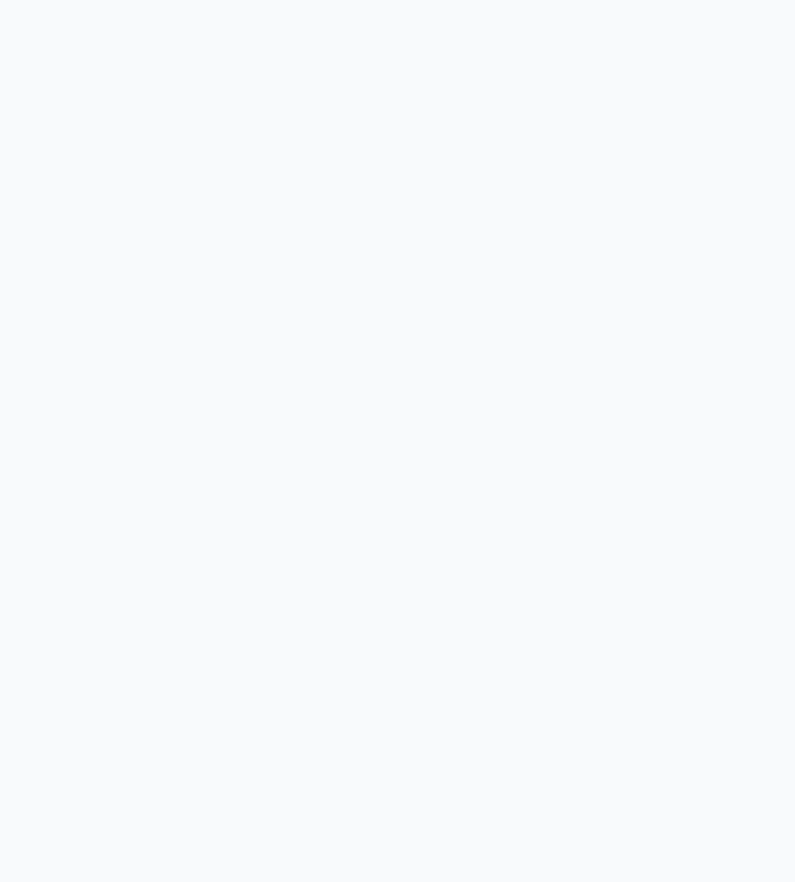
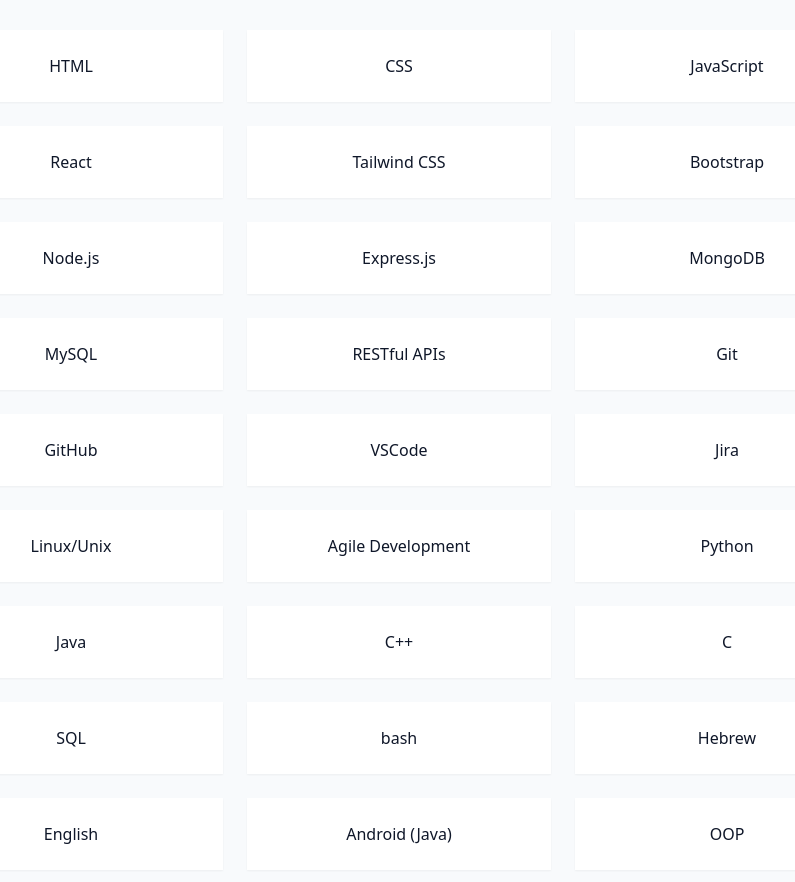
Before and after one commit to Amit-Bruhim/My_Portfolio, a React (Vite) app: page / in a window 1280 px wide. Shown: the part 1660-2542 px from the top of the page, without its empty margins (241-1036 px from the left). Before the commit the page ends 1506 px from the top, so only its background shows below. Built offline with nearby package versions, Linux system fonts and the light colour scheme.

Commit message:
skiils are seen

```diff
--- /dev/null
+++ b/src/components/SkillsSection.jsx
@@ -0,0 +1,71 @@
+
+
+const skills = [
+    // Frontend
+    {name: "HTML", category: "frontend"},
+    {name: "CSS", category: "frontend"},
+    {name: "JavaScript", category: "frontend"},
+    {name: "React", category: "frontend"},
+    {name: "Tailwind CSS", category: "frontend"},
+    {name: "Bootstrap", category: "frontend"},
+
+    // Backend
+    {name: "Node.js", category: "backend"},
+    {name: "Express.js", category: "backend"},
+    {name: "MongoDB", category: "backend"},
+    {name: "MySQL", category: "backend"},
+    {name: "RESTful APIs", category: "backend"},
+
+
+    // Tools
+    {name: "Git", category: "tools"},
+    {name: "GitHub", category: "tools"},
+    {name: "VSCode", category: "tools"},
+    {name: "Jira", category: "tools"},
+    {name: "Linux/Unix", category: "tools"},
+    {name: "Agile Development", category: "tools"},
+
+
+    // Programming Languages
+    {name: "Python", category: "programming languages"},
+    {name: "Java", category: "programming languages"},
+    {name: "C++", category: "programming languages"},
+    {name: "C", category: "programming languages"},
+    {name: "SQL", category: "programming languages"},
+    {name: "bash", category: "programming languages"},
+
+
+    // Languages
+    {name: "Hebrew", category: "languages"},
+    {name: "English", category: "languages"},
+
+    // Other
+    {name: "Android (Java)", category: "other"},
+    {name: "OOP", category: "backend"},
+
+]
+
+export const SkillsSection = () => {
+    return <section id="skills" className="py-24 px-4 relative bg-secondary/30">
+        <div className="container mx-auto max-w-5xl">
+            <h2 className="text 3-xl md:text-4xl font-bold mb-12 text-center">
+                My <span className="text-primary"> Skills</span>
+            </h2>
+
+            <div className="grid grid-cols-1 sm:grid-cols-2 lg:grid-cols-3 gap-6">
+                {skills.map((skill, key) => (
+                    <div
+                        key={key}
+                        className="bg-card p-6 tounded-lg shadow-xs card-hover"
+                    >
+                        <h3>{skill.name}</h3>
+                    </div>
+                )
+            )}
+
+
+            </div>
+
+        </div>
+    </section>
+}
--- a/src/pages/Home.jsx
+++ b/src/pages/Home.jsx
@@ -3,6 +3,7 @@
 import { StarBackground } from "@/components/StarBackground";
 import { HeroSection } from "@/components/HeroSection";
 import { AboutSection } from "../components/AboutSection";
+import { SkillsSection } from "../components/SkillsSection";
 
 
 
@@ -20,6 +21,7 @@
         <main>
             <HeroSection/>
             <AboutSection/>
+            <SkillsSection/>
         </main>
         {/* Footer */}
 
```
